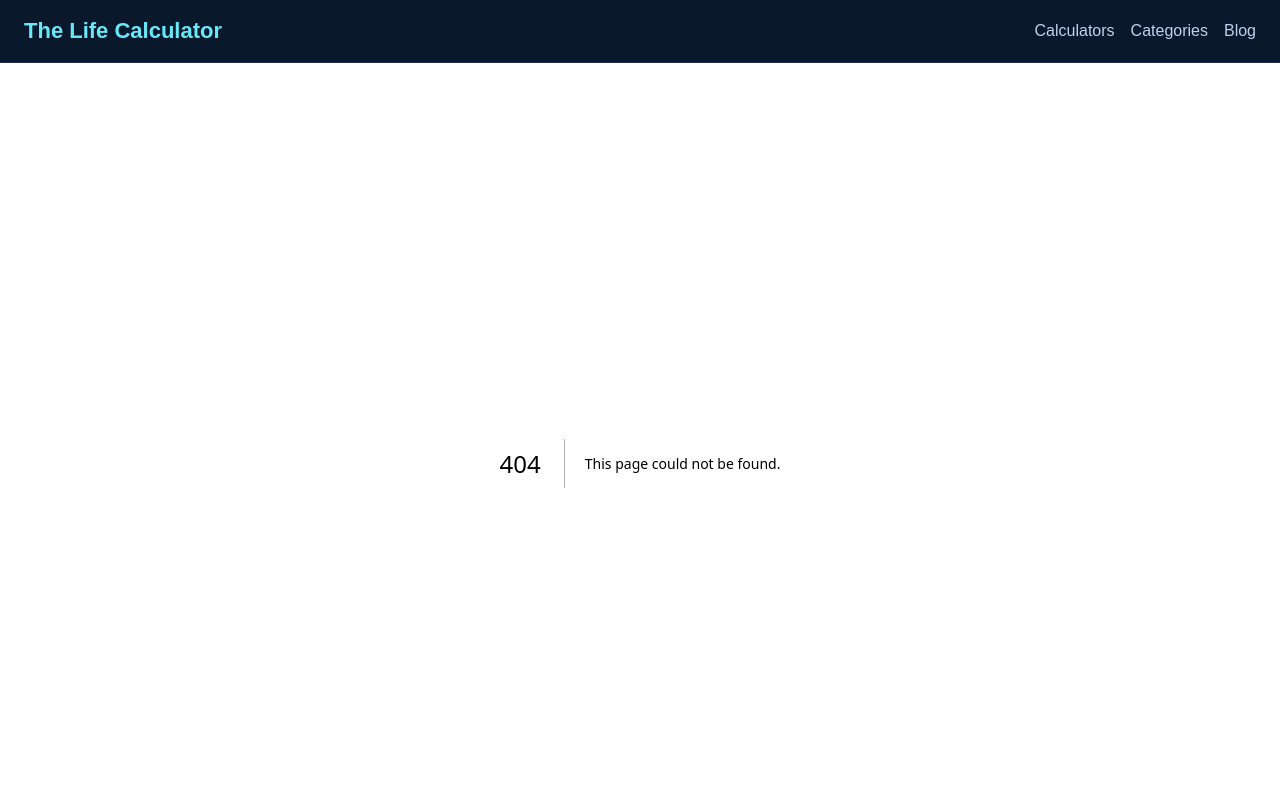
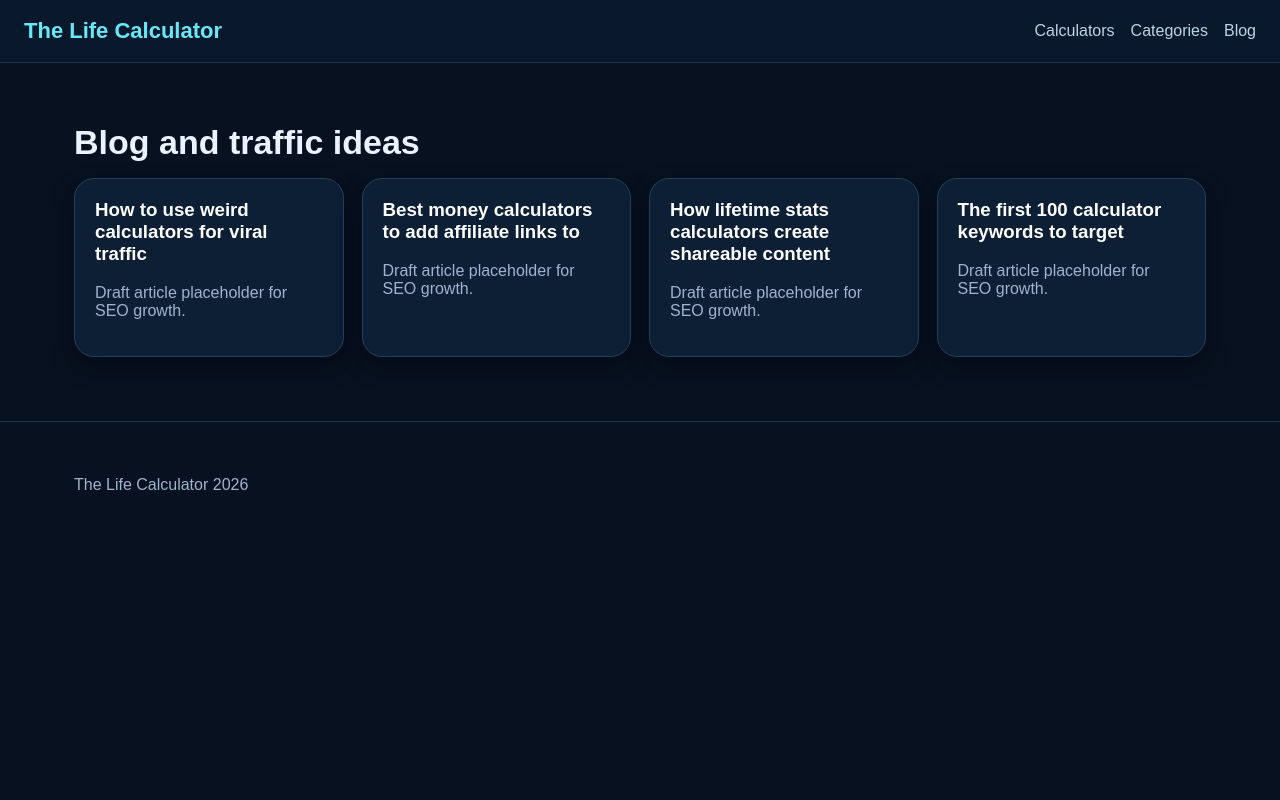
Before and after one commit to learnaihustle-sudo/lifecalculator, a Next.js app: page /blog in a window 1280 px wide. Before the commit this address had no page. Shown: the top 800 px of the page. Built offline with nearby package versions, Linux system fonts and the light colour scheme.

Commit message:
Add blog page

```diff
--- /dev/null
+++ b/src/app/blog/page.jsx
@@ -0,0 +1,6 @@
+export const metadata = { title: 'Calculator Growth Blog | The Life Calculator', description: 'Traffic ideas and calculator guides.' }
+
+export default function BlogPage() {
+  const posts = ['How to use weird calculators for viral traffic','Best money calculators to add affiliate links to','How lifetime stats calculators create shareable content','The first 100 calculator keywords to target']
+  return <main className="wrap"><h1 className="section-title">Blog and traffic ideas</h1><div className="grid">{posts.map(function(p){return <article className="card" key={p}><h3>{p}</h3><p className="muted">Draft article placeholder for SEO growth.</p></article>})}</div></main>
+}
```
